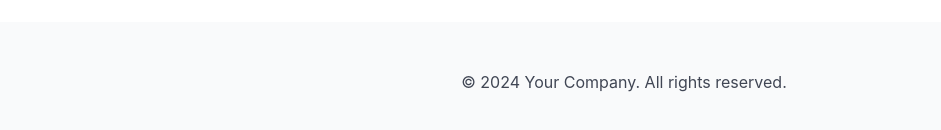
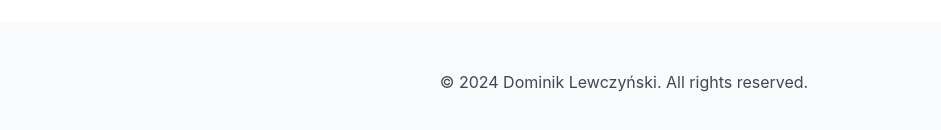
Before and after one commit to DLQuake/Aplikacja_internetowa_do_analizy_duzych_zbiorow_danych_astronomicznych, a React (Create React App) app in the folder frontend/: page / in a window 1280 px wide. Shown: the part 1115-1245 px from the top of the page, without its empty margins (16-957 px from the left). Built offline with nearby package versions, Linux system fonts and the light colour scheme.

Commit message:
Smal updates in footer and historydatalist and locationlist and userlist

```diff
--- a/frontend/src/components/FooterHome.jsx
+++ b/frontend/src/components/FooterHome.jsx
@@ -5,7 +5,7 @@ const FooterHome = () => {
         <footer className="footer">
             <div className="content has-text-centered">
                 <p>
-                    &copy; 2024 Your Company. All rights reserved.
+                    &copy; 2024 Dominik Lewczyński. All rights reserved.
                 </p>
             </div>
         </footer>
--- a/frontend/src/components/HistorydatasList.jsx
+++ b/frontend/src/components/HistorydatasList.jsx
@@ -46,7 +46,6 @@ const HistorydatasList = () => {
                 }
                 return a.location.city > b.location.city ? 1 : -1;
             }));
-            // Przewiń do tabeli po kliknięciu przycisku
             tableRef.current.scrollIntoView({ behavior: "smooth" });
         } catch (error) {
             console.error("Wystąpił błąd podczas pobierania danych:", error);
--- a/frontend/src/components/LocationsList.jsx
+++ b/frontend/src/components/LocationsList.jsx
@@ -65,7 +65,6 @@ const LocationsList = () => {
                             <td>{locations.longitude}</td>
                             <td>
                                 <div className="Option">
-                                    {/* <Link to={`/tasks/edit/${locations.uuid}`} className="button is-small is-info">Edit</Link> */}
                                     <button onClick={() => deleteLocations(locations.uuid)} className="button is-small is-danger">Delete</button>
                                 </div>
                             </td>
--- a/frontend/src/components/Userlist.jsx
+++ b/frontend/src/components/Userlist.jsx
@@ -23,7 +23,6 @@ const Userlist = () => {
 		<div>
 			<h1 className="title">Users</h1>
 			<h2 className="subtitle">User list</h2>
-			{/* <Link to="/users/add" className="button is-primary mb-2">Dodaj nowego użytkownika</Link> */}
 			<table className="table is-striped is-fullwidth">
 				<thead>
 					<tr>
```
